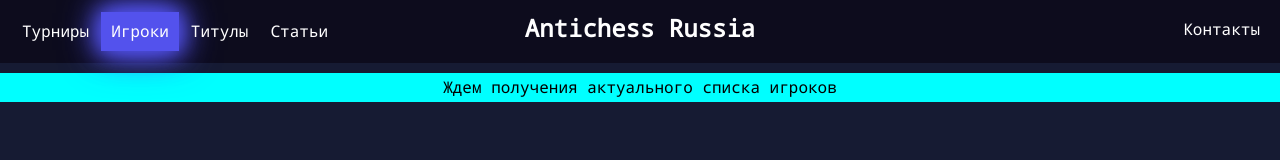
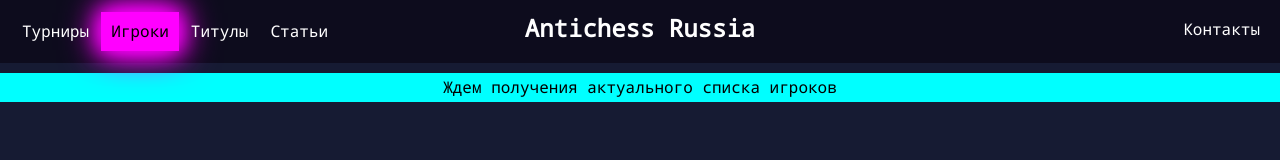
Before and after one commit to manfromfms/antichess-russia, a plain HTML site: page src/page/players/index.html in a window 1280 px wide. In both pictures the pointer is over the element "Игроки". Drawn offline with Linux system fonts and the light colour scheme; no server answers.

Commit message:
исправленны ошибки

```diff
--- a/src/global/style.css
+++ b/src/global/style.css
@@ -44,16 +44,13 @@ body {
     color: black;
 }
 
+.currently-on > * {
+    color: black;
+}
+
 .contacts:hover {
     transition: .2s;
     background-color: #5352ed;
-    box-shadow: 0 0 20px #5352ed, 0 0 30px #5352ed, 0 0 40px #5352ed;
-    color: #fff;
-}
-
-.currently-on:hover {
-    transition: .2s;
-    background-color: greenyellow;
     box-shadow: 0 0 20px #5352ed, 0 0 30px #5352ed, 0 0 40px #5352ed;
     color: #fff;
 }
@@ -69,3 +66,10 @@ body {
     box-shadow: 0 0 20px #5352ed, 0 0 30px #5352ed, 0 0 40px #5352ed;
     color: #fff;
 }
+
+.currently-on:hover {
+    transition: .2s;
+    background-color: magenta;
+    box-shadow: 0 0 20px magenta, 0 0 30px magenta, 0 0 40px magenta;
+    color: #fff;
+}
--- a/src/page/players/index.html
+++ b/src/page/players/index.html
@@ -52,7 +52,7 @@
                                 <a href="/antichess-russia/src/page/tournaments/index.html"
                                     class="a-no-decor">Турниры</a>
                             </td>
-                            <td class="page-navigation-option">
+                            <td class="page-navigation-option currently-on">
                                 <a href="/antichess-russia/src/page/players/index.html" class="a-no-decor">Игроки</a>
                             </td>
                             <td class="page-navigation-option">
```
